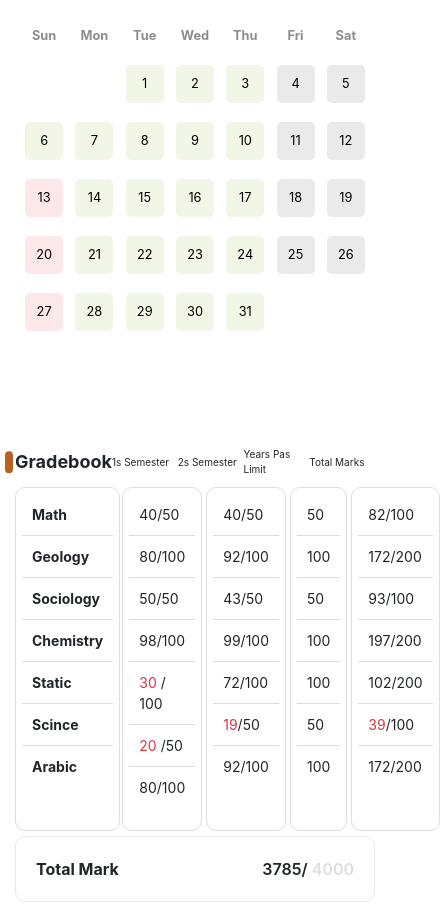
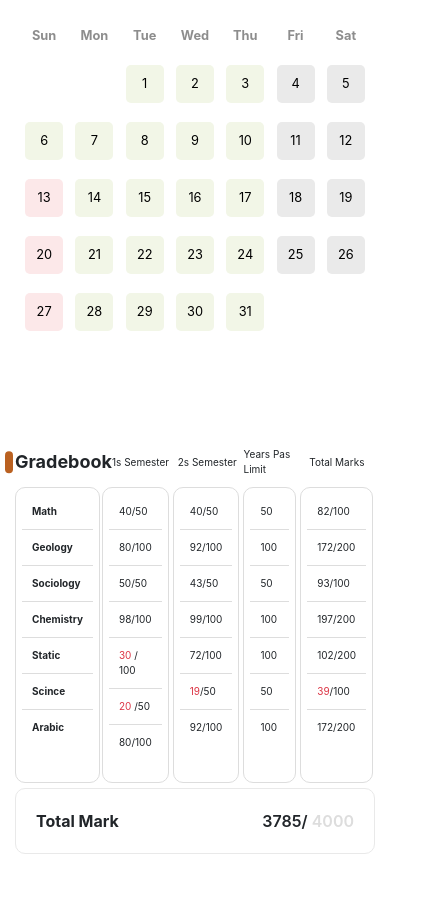
Before and after one commit to MuhammadHamdy77/Nagwa_Task, a plain HTML site: page index.html in a window 390 px wide. Shown: the part 1898-2820 px from the top of the page, 440 px wide, since content can reach past the window. After the commit the page ends 2772 px from the top, so only its background shows below. Drawn offline with Linux system fonts and the light colour scheme.

Commit message:
Resposive

```diff
--- a/css/main.css
+++ b/css/main.css
@@ -450,7 +450,7 @@ left: -10px;
 
 @media(max-width: 768px){
   .gradebook-box .material ul li {
-  font-size: 14px;
+  font-size: 10px;
 }
 }
 .gradebook-box ul li:last-child{
@@ -481,7 +481,7 @@ left: -10px;
   .gradebook-box .s2-semester ul li,
   .gradebook-box .year-pass-limit ul li,
   .gradebook-box .total-mark ul li {
-  font-size: 14px;
+  font-size: 10px;
 }
 }
 .total-mark-footer{
```
